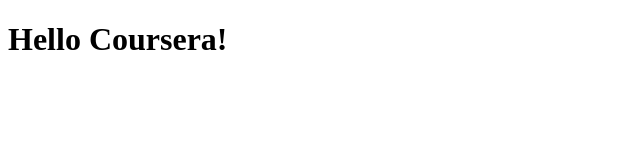
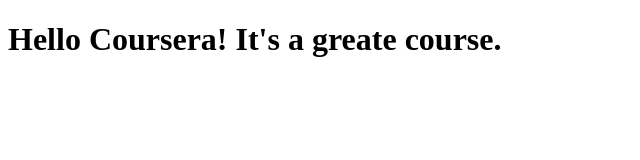
Before and after one commit to serg78/courcera-serg, a plain HTML site: page site/index.html in a window 1280 px wide. Shown: the whole page, without its empty margins (0-640 px from the left). Drawn offline with Linux system fonts and the light colour scheme.

Commit message:
Small additions to page content

```diff
--- a/site/index.html
+++ b/site/index.html
@@ -4,6 +4,6 @@
 <title>Hello Coursera!</title>
 </head>
 <body>
-<h1>Hello Coursera!</h1>
+<h1>Hello Coursera! It's a greate course.</h1>
 </body>
 </html>
```
